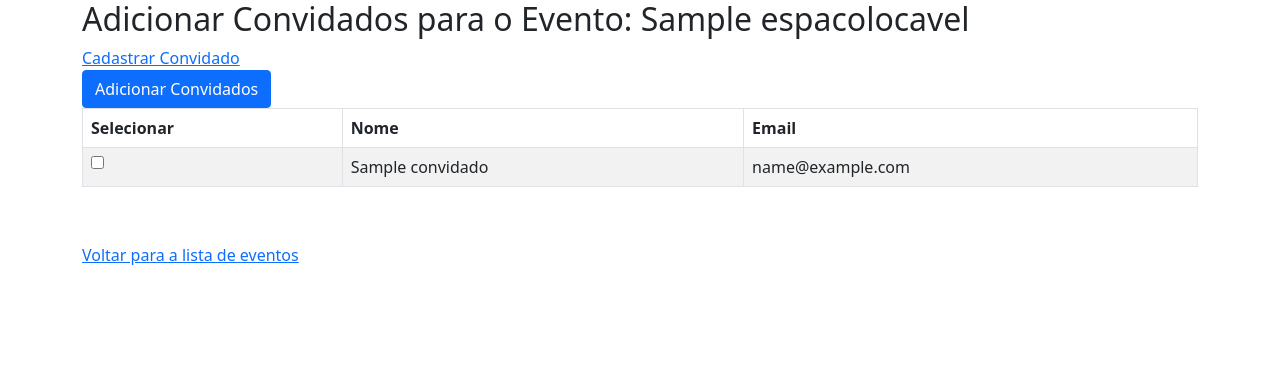
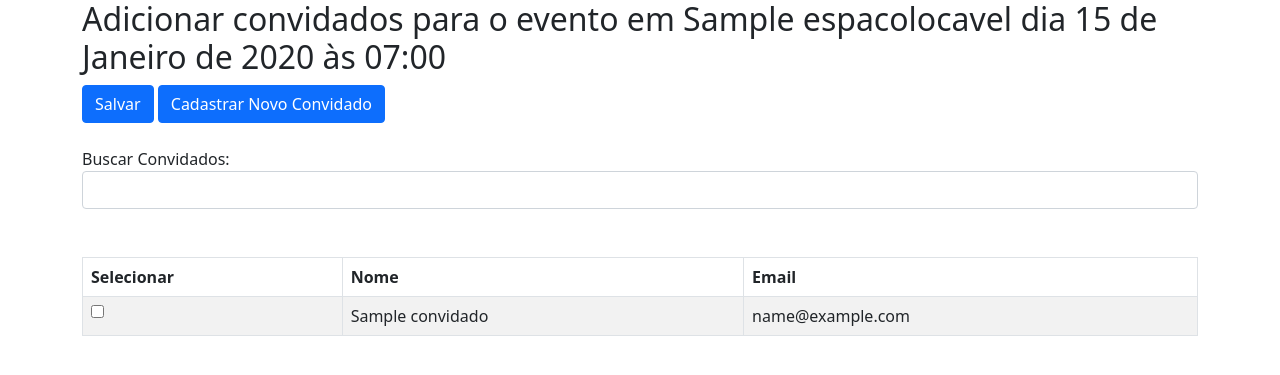
Before and after one commit to jvmebe/clube-django, a Django app: page /agenda/1/add_convidados/ in a window 1280 px wide. Shown: the top 375 px of the page. Run offline with Django 4.2, Linux system fonts and the light colour scheme; tables that the repository leaves empty hold one stand-in row (Sample ...); some libraries are stand-ins or nearby versions.

Commit message:
html and code cleanup

```diff
--- a/clube/forms.py
+++ b/clube/forms.py
@@ -1,7 +1,5 @@
 # associados/forms.py
 from django import forms
-from crispy_forms.layout import Layout, Submit, Field
-from crispy_forms.helper import FormHelper
 from .models import *
 
 class AssociadoForm(forms.ModelForm):
@@ -16,14 +14,17 @@ class DependenteForm(forms.ModelForm):
     class Meta:
         model = Dependente
         exclude = ['socio_titular']
-    widgets = {
-            'data_nascimento': forms.DateInput(attrs={'type': 'date'}),
-        }
+        widgets = {
+                'data_nascimento': forms.DateInput(attrs={'type': 'date'}),
+            }
 
 class EspacoForm(forms.ModelForm):
     class Meta:
         model = EspacoLocavel
         fields = '__all__'
+        widgets = {
+                'data_construcao_aquisicao': forms.DateInput(attrs={'type': 'date'}),
+            }
 
 class FornecedorForm(forms.ModelForm):
     class Meta:
--- a/clube/templates/agenda/agenda_convidados.html
+++ b/clube/templates/agenda/agenda_convidados.html
@@ -5,8 +5,8 @@
 
 <body>
   <main class="container">
-      <h2>Adicionar Convidados para o Evento: {{ agenda.espaco_locavel }}</h2>
-      <a href="#" onclick="openPopup()">Cadastrar Convidado</a>
+      <h2>Adicionar convidados para o evento em {{ agenda.espaco_locavel }} dia {{ agenda.data_hora_inicio }} </h2>
+
 
       <script>
           function openPopup() {
@@ -14,13 +14,21 @@
               var popupUrl = "{% url 'convidado_cadastrar' %}";
 
               // Open a new pop-up window
-              var popupWindow = window.open(popupUrl, 'Popup', 'width=600,height=400');
+              var popupWindow = window.open(popupUrl, 'Popup', 'width=600,height=800');
           }
       </script>
 
         <form method="post">
           {% csrf_token %}
-          <button class="btn btn-primary" type="submit">Adicionar Convidados</button>
+          <button class="btn btn-primary" type="submit">Salvar</button>
+          <a href="#" class="btn btn-primary" onclick="openPopup()">Cadastrar Novo Convidado</a><br><br>
+
+          <div class="form-group">
+            <label for="search-input">Buscar Convidados:</label>
+            <input type="text" id="search-input" name="search_input" class="form-control">
+          </div>
+          <br><br>
+
           <div class="table-responsive">
             <table class="table table-bordered table-striped">
             <thead>
@@ -46,12 +54,16 @@
 
         </div>
         </form>
-    <a href="{% url 'agenda_list' %}">Voltar para a lista de eventos</a>
+        <script src="https://code.jquery.com/jquery-3.6.4.min.js"></script>
+        <script>
+            $(document).ready(function() {
+            $('#search-input').on('input', function() {
+                var searchTerm = $(this).val().toLowerCase();
+                $('table tbody tr').filter(function() {
+                $(this).toggle($(this).text().toLowerCase().indexOf(searchTerm) > -1);
+                });
+            });
+            });
+          </script>
   </main>
-  <script>
-    function openConvidadoForm() {
-      // Open the convidado_form in a modal window
-      var convidadoWindow = window.open("{% url 'convidado_cadastrar' %}", "convidadoForm", "modal=yes,width=600,height=400");
-    }
-  </script>
 </body>
--- a/clube/templates/agenda/agenda_detail.html
+++ b/clube/templates/agenda/agenda_detail.html
@@ -3,12 +3,13 @@
     <link href="https://cdn.jsdelivr.net/npm/bootstrap@5.0.2/dist/css/bootstrap.min.css" rel="stylesheet" integrity="sha384-EVSTQN3/azprG1Anm3QDgpJLIm9Nao0Yz1ztcQTwFspd3yD65VohhpuuCOmLASjC" crossorigin="anonymous">
 </head>
 <body>
+    <br>
     <div style="padding-bottom: 15px;" class="container">
         <h2>Lista de Convidados</h2>
+        <br>
         {% if convidados %}
         {% for convidado in convidados %}
                     <li>{{ convidado.nome }}</li>
-                    <!-- Adicione outros campos conforme necessário -->
                 {% endfor %}
         {% else %}
             <p>Este evento não tem convidados.</p>
--- a/clube/templates/convidado/convidado_list.html
+++ b/clube/templates/convidado/convidado_list.html
@@ -11,7 +11,7 @@
         var popupUrl = "{% url 'convidado_cadastrar' %}";
 
         // Open a new pop-up window
-        var popupWindow = window.open(popupUrl, 'Popup', 'width=600,height=400');
+        var popupWindow = window.open(popupUrl, 'Popup', 'width=600,height=700');
     }
 </script>
     <br>
--- a/clube/views.py
+++ b/clube/views.py
@@ -183,7 +183,7 @@ class AgendaUpdateView(UpdateView):
     model = Agenda
     form_class = AgendaForm
     template_name = 'agenda/agenda_edit.html'
-    success_url = reverse_lazy('agenda_list')  # Redirect to your agenda list view
+    success_url = reverse_lazy('agenda_list')
 
     def get_context_data(self, **kwargs):
         context = super().get_context_data(**kwargs)
@@ -210,12 +210,12 @@ def add_convidados(request, agenda_id):
     agenda = Agenda.objects.get(id=agenda_id)
 
     if request.method == 'POST':
-        # Process the form with selected convidados
+        # Processar form com convidados selecionados
         selected_convidados = request.POST.getlist('convidados')
         agenda.convidados.set(selected_convidados)
-        return redirect('agenda_list')  # Redirect to your agenda list view
+        return redirect('agenda_list')
 
-    # Fetch existing convidados for selection
+    # Fetch dos convidados existentes para seleção
     existing_convidados = Convidado.objects.all()
     convidado_form = ConvidadoForm()
 
@@ -226,12 +226,10 @@ def edit_convidados(request, agenda_id):
     agenda = Agenda.objects.get(id=agenda_id)
 
     if request.method == 'POST':
-        # Process the form with selected convidados
         selected_convidados = request.POST.getlist('convidados')
         agenda.convidados.set(selected_convidados)
-        return redirect('agenda_list')  # Redirect to your agenda list view
+        return redirect('agenda_list')
 
-    # Fetch existing convidados for selection
     existing_convidados = Convidado.objects.all()
     convidado_form = ConvidadoForm()
 
--- /dev/null
+++ b/requirements.txt
@@ -0,0 +1,5 @@
+Django==4.2.7
+django-formtools==2.4.1
+django-crispy-forms==2.1
+crispy-bootstrap5==2023.10
+crispy-bootstrap4==2023.1
```
Also changed, not shown: clube/templates/agenda/agenda_form.html (+18 -7 lines), clube/urls.py (+19 -0 lines), README.md, clube/templates/agenda/agenda_delete.html (deleted), 1 other file.
